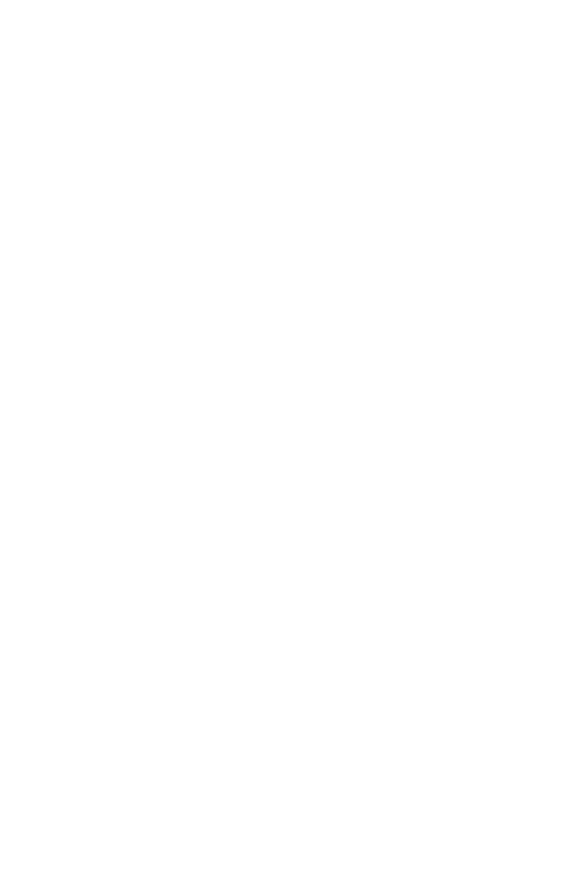
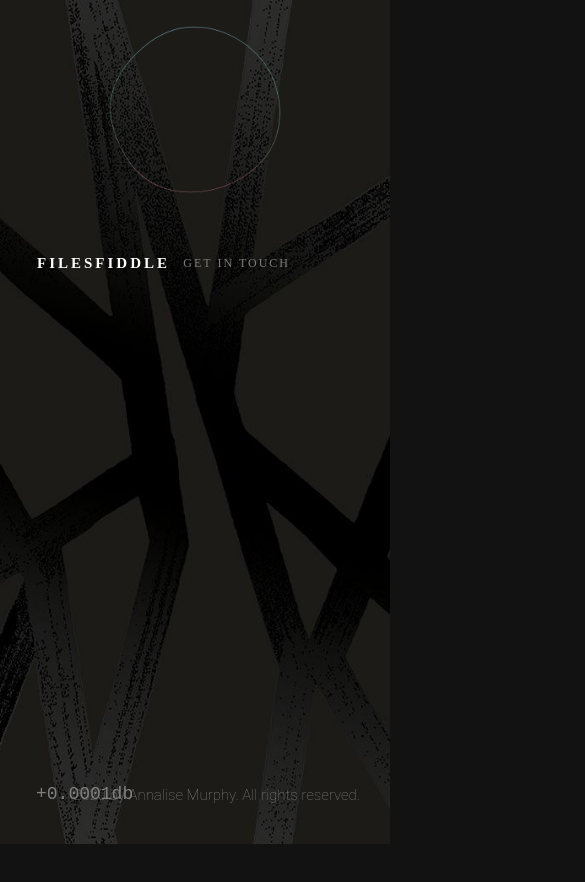
Before and after one commit to Annalise-M/portfolio, a React (Create React App) app: page / in a window 390 px wide. Shown: the top 882 px of the page, 585 px wide, since content can reach past the window. After the commit the page ends 844 px from the top, so only its background shows below. Built offline with nearby package versions, Linux system fonts and the light colour scheme.

Commit message:
styling base in place

```diff
--- a/src/App.scss
+++ b/src/App.scss
@@ -0,0 +1,223 @@
+html, body {
+  margin: 0%;
+  padding: 0%;
+  width: 100%;
+  height: 100vh;
+  background: #121212;
+}
+
+body {
+  background: url('./images/hero.jpg') no-repeat 50% 50%;
+  background-size: cover;
+}
+
+img {
+  width: 100%;
+}
+
+.logo {
+  position: fixed;
+  font-family: 'Poppins';
+  line-height: 80px;
+  margin-left: 2em;
+  color: #fff;
+  font-size: 15px;
+  letter-spacing: 3px;
+  font-weight: bold;
+  text-transform: uppercase;
+  z-index: 1;
+}
+
+.logo ion-icon {
+  color: #6adb6a;
+  margin-right: 7px;
+  position: relative;
+  top: 1px;
+  z-index: 1;
+}
+
+.contact {
+  position: fixed;
+  color: rgb(124, 124, 124);
+  font-size: 12px;
+  font-family: 'Poppins';
+  letter-spacing: 2px;
+  right: 100px;
+  line-height: 80px;
+  z-index: 1;
+}
+
+.menu {
+  position: fixed;
+  color: #6adb9d;
+  right: 2em;
+  top: 4px;
+  line-height: 80px;
+  z-index: 1;
+}
+
+.menu ion-icon {
+  font-size: 24px;
+}
+
+.header {
+  position: absolute;
+  top: 46%;
+  left: 32%;
+  transform: translate(-50%, -50%);
+  z-index: 1;
+}
+
+.m17 {
+  position: relative;
+  font-weight: 900;
+  font-size: 3.7em;
+}
+
+.m17 .text-wrapper {
+  position: relative;
+  display: inline-block;
+  padding-top: 0.2em;
+  padding-right: 0.05em;
+  padding-bottom: 0.1em;
+  overflow: hidden;
+}
+
+.m17 .letter {
+  transform-origin: 0% 100%;
+  display: inline-block;
+  line-height: 1em;
+}
+
+h1 {
+  color: #fff;
+  font-family: 'Roboto';
+  font-weight: bolder !important;
+  font-size: 46px !important;
+  margin-bottom: 0px;
+  text-transform: uppercase !important;
+}
+
+#tagline {
+  width: 640px;
+}
+
+p {
+  color: rgb(95, 95, 95);
+  font-weight: 200;
+  font-family: 'Roboto';
+  line-height: 28px;
+  margin-top: 0;
+  margin-bottom: 0;
+}
+
+.buttons {
+  margin-top: 40px;
+}
+
+button {
+   margin-right: 10px !important;
+   padding: 14px 30px;
+   border: none;
+   color: #fff;
+   font-size: 12px !important;
+   letter-spacing: 4px;
+   font-weight: 300;
+}
+
+#one {
+  background: none;
+  border: .3pt solid rgba(255, 255, 255, 0.3);
+}
+
+#two {
+  background: linear-gradient(135deg, rgb(106, 219, 157) 0%, rgb(23, 167, 88) 100%);
+}
+
+.media {
+  position: absolute;
+  top: 38%;
+  z-index: 1;
+  right: 6%;
+}
+
+.media ul {
+  position: absolute;
+  list-style: none;
+}
+
+.media ul li {
+  color: grey;
+  padding: 12px 0;
+  display: inline-block !important;
+}
+
+.bottom-text {
+  position: absolute;
+  z-index: 1;
+  color: grey;
+  font-size: 18px;
+  font-family: monospace;
+  margin-left: 2em;
+  bottom: 40px;
+}
+
+.copyright {
+  position: absolute;
+  z-index: 1;
+  color: grey;
+  font-size: 15px;
+  right: 0;
+  font-family: 'Roboto';
+  font-weight: 100;
+  margin-right: 2em;
+  bottom: 40px;
+}
+
+.loading-screen {
+  position: absolute;
+  width: 100%;
+  height: 100vh;
+  background: #0a0a0a;
+  z-index: 2;
+}
+
+.ring {
+  margin: 0%;
+  padding: 0%;
+  top: 50%;
+  left: 50%;
+  transform: translate(-50%, -50%);
+  position: absolute;
+  z-index: 2;
+  width: 40%;
+  opacity: 0.7;
+}
+
+.zenOne img {
+  animation: rotateFirstRing 2s linear infinite;
+}
+
+.zenTwo img {
+  animation: rotateFirstRing 8s linear infinite;
+}
+
+@keyframes rotateFirstRing {
+  from {
+    transform: rotate(0deg);
+  } to {
+    transform: rotate(360deg);
+  }
+}
+
+@media(max-width: 900px) {
+  .loading-screen {
+    display: none;
+  }
+  .ring img {
+    display: none;
+  }
+  .header p, button, .media, h1 {
+    display: none;
+  }
+}
```
